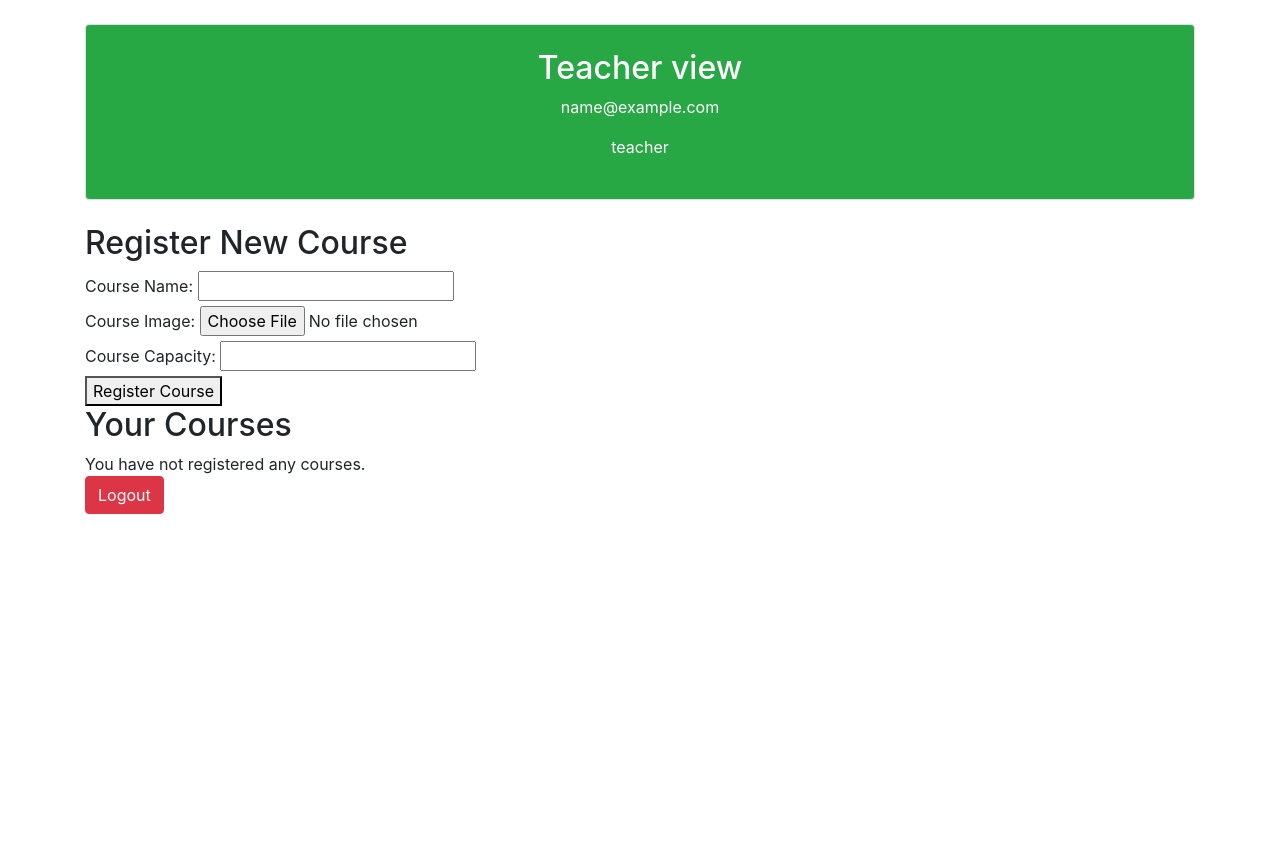
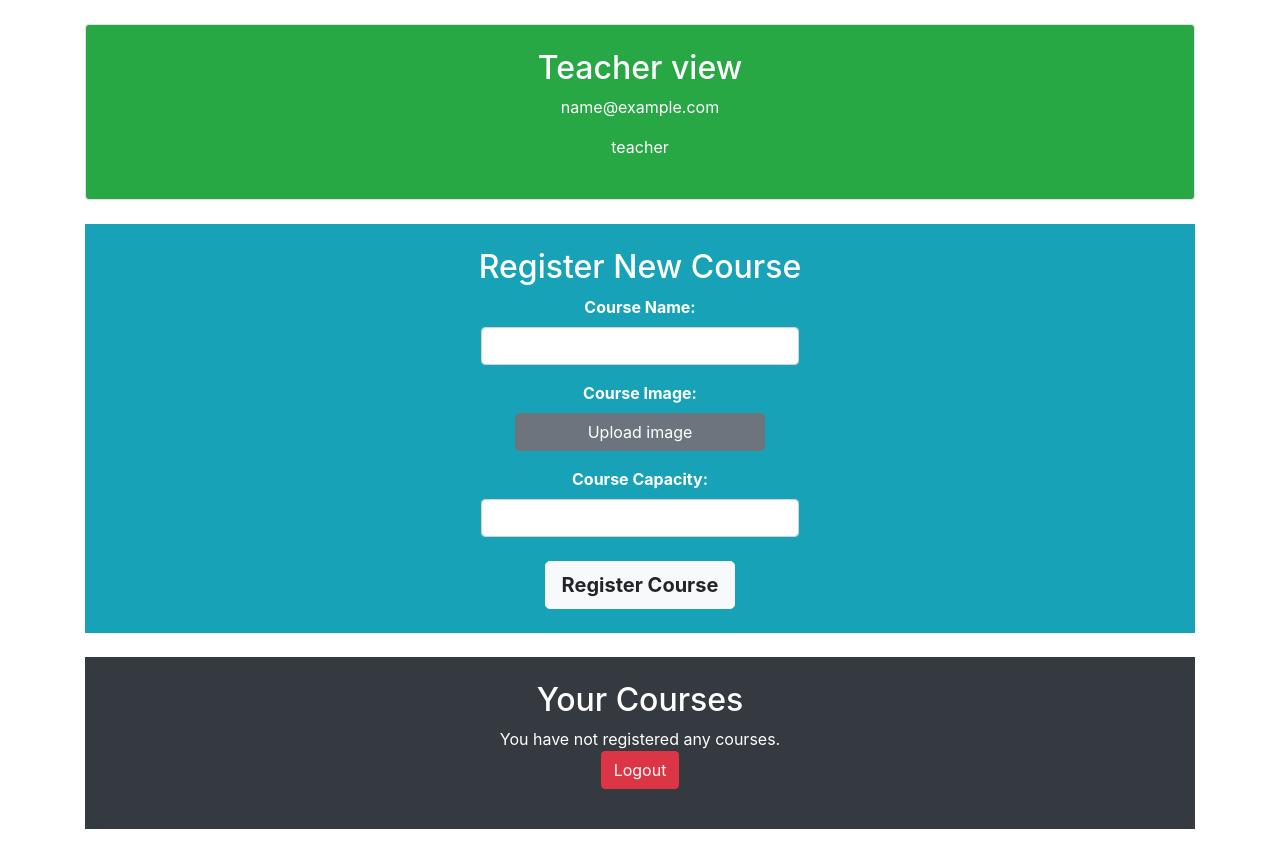
Before and after one commit to daheeahn/5th-final-project, a PHP site: page /teacher-main in a window 1280 px wide. Before the commit the page ends 514 px from the top, so only its background shows below. Run offline with PHP 8.4, Linux system fonts and the light colour scheme; the visitor is signed in with stand-in values (Sample User, id 1); data that the repository does not hold is empty.

Commit message:
css complete

```diff
--- a/src/views/teacher-main.view.php
+++ b/src/views/teacher-main.view.php
@@ -1,5 +1,7 @@
 <?php
+if (session_status() == PHP_SESSION_NONE) {
     session_start();
+} // I modified this in order to solve an error
 // 로그인 체크 및 교사 권한 확인
 if (!isset($_SESSION['user_id']) || $_SESSION['role'] !== 'teacher') {
     header('Location: /login.php');
@@ -27,30 +29,31 @@ if (!isset($_SESSION['user_id']) || $_SESSION['role'] !== 'teacher') {
 </div>
 
 <section>
+    <div class="col justify-content-center text-center mt-4 bg-info text-white p-4 mb-4">
         <h2>Register New Course</h2>
         <form action="create-course.php" method="POST" enctype="multipart/form-data">
-        <div>
-            <label for="title">Course Name:</label>
-            <input type="text" id="title" name="title" required>
+            <div class="mb-3">
+                <label for="title" class="form-label" style='font-weight: bold;'>Course Name:</label>
+                <input type="text" id="title" name="title" class="form-control mx-auto" style="width: 30%;" required>
             </div>
-        <div>
-            <label for="image">Course Image:</label>
-            <input type="file" id="image" name="image" accept="image/*" required>
+            <div class="mb-3">
+                <label for="image" class="form-label" style='font-weight: bold;'>Course Image:</label>
+                <input type="file" id="image" name="image" accept="image/*" class="form-control mx-auto" style="display: none; width: 30%;" required>
+                <label for="image" class="btn mx-auto btn-secondary" style="width: 250px; display:block;">Upload image</label>
             </div>
-        <div>
-            <label for="capacity">Course Capacity:</label>
-            <input type="number" id="capacity" name="capacity" min="1" required>
+            <div class="mb-3">
+                <label for="capacity" class="form-label" style='font-weight: bold;'>Course Capacity:</label>
+                <input type="number" id="capacity" name="capacity" min="1" class="form-control mx-auto" style="width: 30%" required>
             </div>
-        <button type="submit">Register Course</button>
+            <button type="submit" class='btn btn-light btn-lg mt-2' style='font-weight: bold;'>Register Course</button>
         </form>
+    </div>
 </section>
 
-
-
+<div class="col justify-content-center none text-center mt-4 bg-dark text-white p-4 mb-4">
     <h2>Your Courses</h2>
     <?php
     $conn = new mysqli('localhost', 'tamwood', '1234', 'lecture_platform_db');
-
     // Retrieve courses registered by the teacher
     $teacher_id = $_SESSION['user_id'];
     $stmt = $conn->prepare("SELECT id, title, imagePath, capacity, (SELECT COUNT(*) FROM student_courses WHERE course_id = courses.id) AS student_count FROM courses WHERE instructor_id = ?");
@@ -59,11 +62,9 @@ if (!isset($_SESSION['user_id']) || $_SESSION['role'] !== 'teacher') {
     $registeredCoursesResult = $stmt->get_result();
 
     if ($registeredCoursesResult->num_rows > 0) {
-        echo "<ul>";
+        echo "<ul class='list-unstyled'>";
         while ($row = $registeredCoursesResult->fetch_assoc()) {
-            // echo "<li>" . htmlspecialchars($row['title']) . " - " . htmlspecialchars($row['imagePath']) . "
-            // echo "<li>" . htmlspecialchars($row['title']) . " - " . htmlspecialchars($row['imagePath']) . " - Capacity: " . htmlspecialchars($row['capacity']) . "
-            echo "<li>" . htmlspecialchars($row['title']) . " - " . htmlspecialchars($row['imagePath']) . " - Capacity: " . htmlspecialchars($row['capacity']) . " - Students Enrolled: " . htmlspecialchars($row['student_count']) . "
+            echo "<li>" . htmlspecialchars($row['title']) . " - <img src='" . htmlspecialchars($row['imagePath']) . "' alt='" . htmlspecialchars($row['title']) . "' style='width:100px; height:auto; border-radius:50%;'> - Capacity: " . htmlspecialchars($row['capacity']) . " - Students Enrolled: " . htmlspecialchars($row['student_count']) . "
             <form action='terminate-course.php' method='post' style='display:inline;'>
                 <input type='hidden' name='course_id' value='" . $row['id'] . "'>
                 <input type='submit' value='Remove Course'>
@@ -80,6 +81,6 @@ if (!isset($_SESSION['user_id']) || $_SESSION['role'] !== 'teacher') {
     ?>
 
     <p><a href="logout.php" class="btn btn-danger">Logout</a></p>
-
+</div>
 </body>
 </html>
```
Also changed, not shown: src/views/student-main.view.php (+5 -2 lines). Lines whose indentation alone changed are shown as unchanged.
